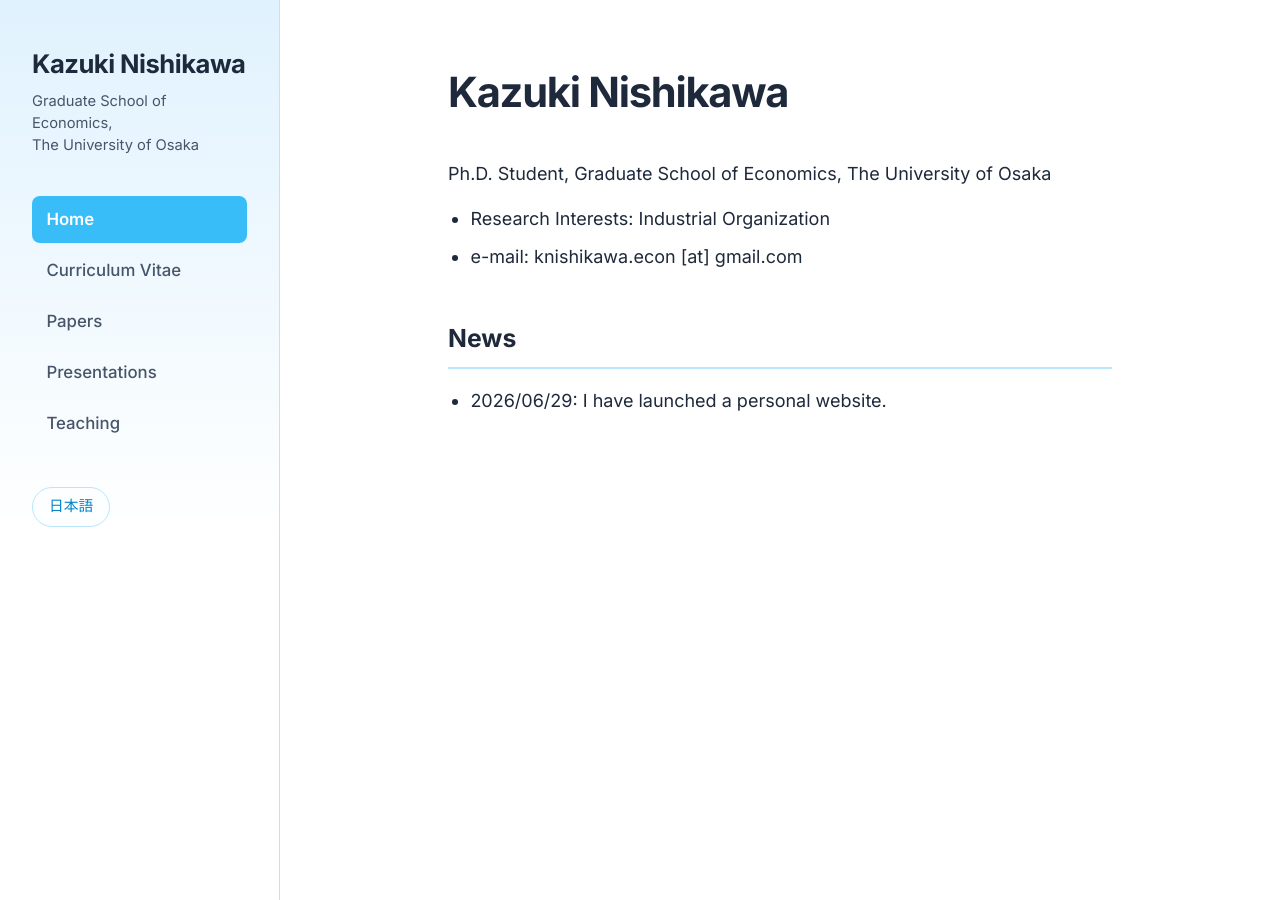
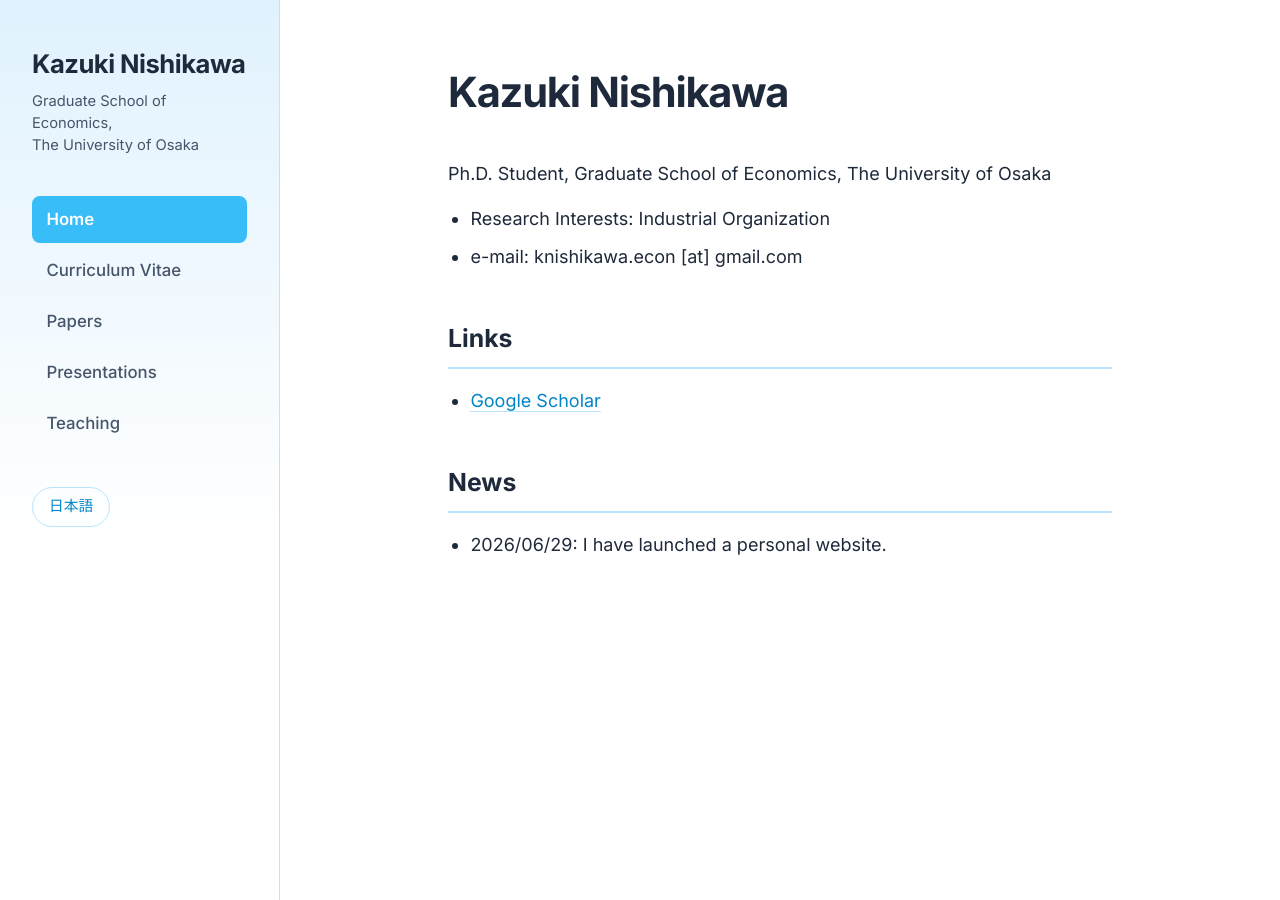
Before and after one commit to knishikawa-econ/HP, a Jekyll site: the page built from index.md, in a window 1280 px wide. Built offline with Jekyll 4.4.1, drawn with Linux system fonts in a browser that asks for light colours.

Commit message:
Add Google Scholar link

```diff
--- a/index.md
+++ b/index.md
@@ -11,5 +11,8 @@ Ph.D. Student, Graduate School of Economics, The University of Osaka
 - Research Interests: Industrial Organization
 - e-mail: knishikawa.econ [at] gmail.com
 
+## Links
+- [Google Scholar](https://scholar.google.com/citations?user=WB06ZjkAAAAJ)
+
 ## News
 - 2026/06/29: I have launched a personal website.
```
Also changed, not shown: ja/index.md (+3 -0 lines).
